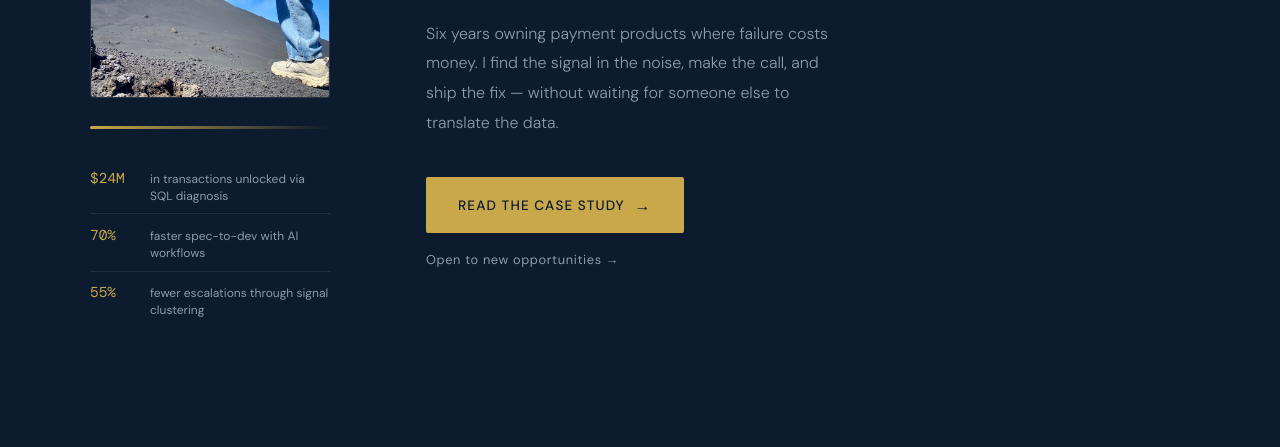
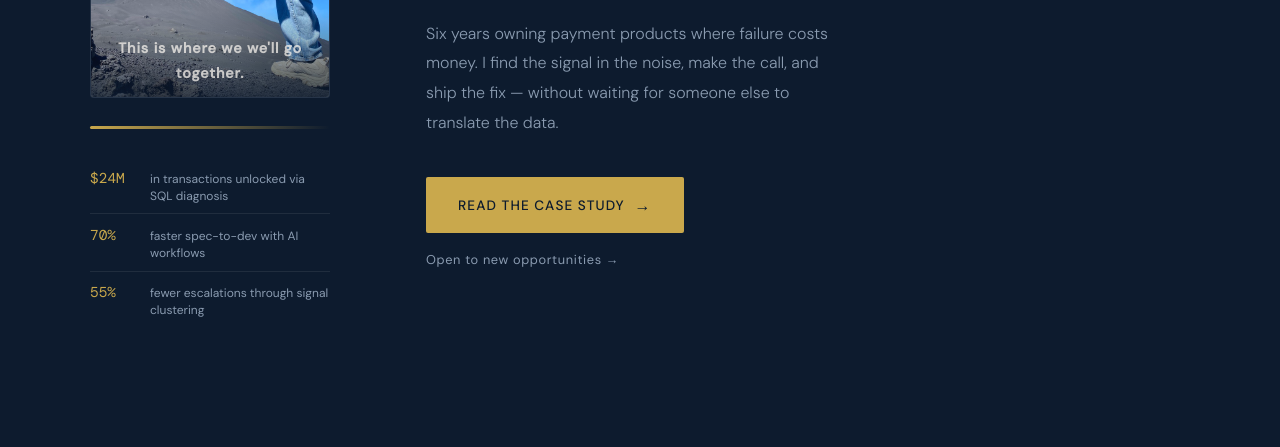
Before and after one commit to eayeargan/eayeargan.github.io, a plain HTML site: page index.html in a window 1280 px wide. Shown: the part 353-800 px from the top of the page. Drawn offline with nearby package versions, Linux system fonts and the light colour scheme.

Commit message:
adds caption text

```diff
--- a/index.html
+++ b/index.html
@@ -73,6 +73,18 @@ nav {
   overflow: hidden; flex-shrink: 0; position: relative;
 }
 .photo-frame img { width: 100%; height: 100%; object-fit: cover; object-position: center top; display: block; }
+.photo-frame figcaption {
+  position: absolute;
+  bottom: 0; left: 0; right: 0;
+  padding: 1.5rem 0.75rem 0.75rem;
+  background: linear-gradient(transparent, rgba(13,27,46,0.82));
+  font-size: 0.9rem;
+  font-family: var(--sans);
+  font-weight: 600;
+  letter-spacing: 0.06em;
+  color: rgba(245,242,236,0.75);
+  text-align: center;
+}
 .photo-placeholder {
   width: 100%; height: 100%;
   display: flex; flex-direction: column; align-items: center; justify-content: center; gap: 0.75rem;
```
